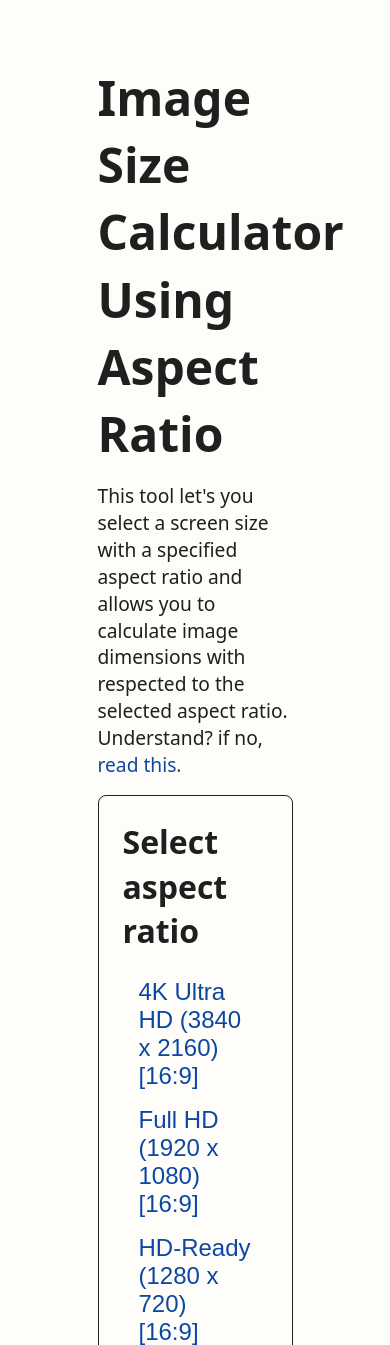
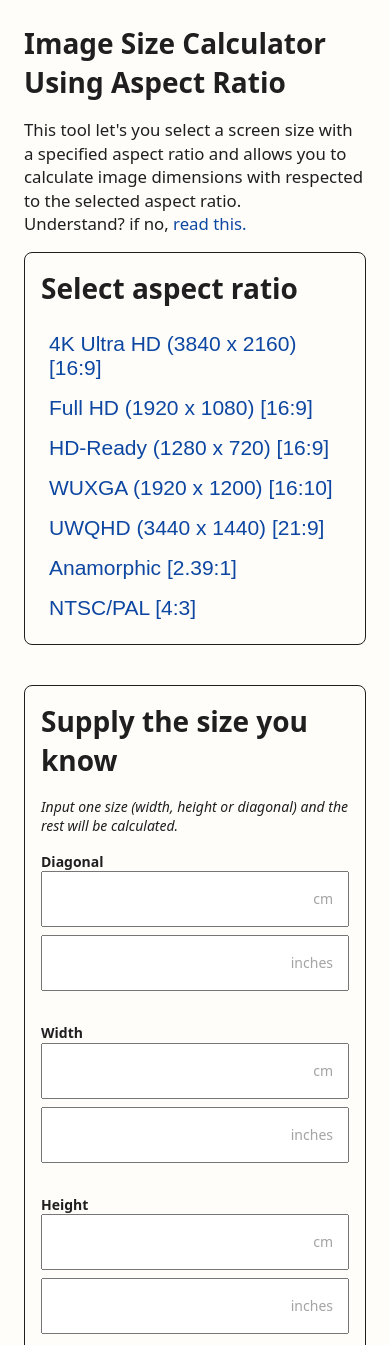
Before and after one commit to publikphigor/aspect-ratio-calculator, a plain HTML site: page index.html in a window 390 px wide. Shown: the top 1345 px of the page. Drawn offline with Linux system fonts and the light colour scheme.

Commit message:
Respomnsiveness done.

```diff
--- a/css/style.css
+++ b/css/style.css
@@ -6,6 +6,7 @@
 
 html {
   scroll-behavior: smooth;
+  font-size: 14px;
 }
 
 body {
@@ -130,3 +131,34 @@ a {
   text-decoration: none;
   color: #0d47a1;
 }
+
+@media screen and (max-width: 820px) {
+  .container {
+    width: 100%;
+    margin: 0;
+    padding: 0 24px;
+  }
+
+  .page-header {
+    font-size: 2rem;
+    margin-top: 24px;
+  }
+
+  .aspect-ratio-container,
+  .image-dimensions-container {
+    padding: 16px;
+  }
+
+  .as-btn {
+    padding: 8px;
+  }
+
+  .group-flex {
+    flex-wrap: wrap;
+  }
+
+  .input-and-label {
+    width: 100%;
+    margin-bottom: 8px;
+  }
+}
```
